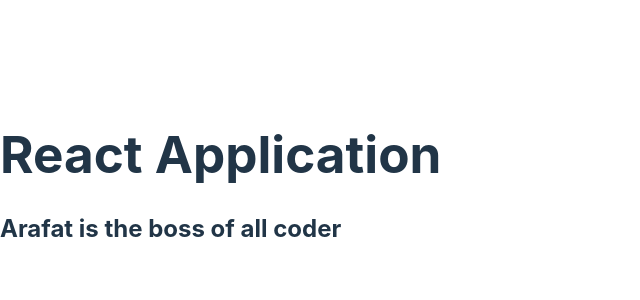
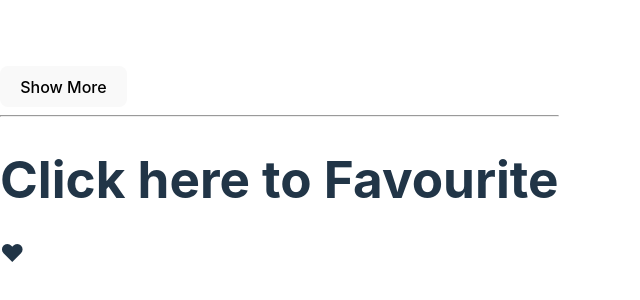
Before and after one commit to Arafat-alim/advanced-react, a React (Vite) app in the folder performance/: page / in a window 1280 px wide. Shown: the part 224-524 px from the top of the page, without its empty margins (0-640 px from the left). Built offline with nearby package versions, Linux system fonts and the light colour scheme.

Commit message:
Toggler component is created

```diff
--- a/performance/src/App.jsx
+++ b/performance/src/App.jsx
@@ -1,14 +1,14 @@
-import { withPointlessHOC } from "./HOC/withPointlessHOC";
-import { withExtraPropsAdded } from "./HOC/withExtraPropsAdded";
+import Movie from "./Components/Movie";
+import Favorite from "./Components/Favorite";
 
-const App = (props) => {
-  console.log(props);
+const App = () => {
   return (
     <div className="app">
-      <h1>React Application</h1>
-      <h2>{props.anotherProps}</h2>
+      <Movie />
+      <hr />
+      <Favorite />
     </div>
   );
 };
 
-export default withExtraPropsAdded(App);
+export default App;
--- /dev/null
+++ b/performance/src/Components/Favorite.jsx
@@ -0,0 +1,31 @@
+import React, { Component } from "react";
+
+class Favorite extends Component {
+  //! Creating a state
+  state = {
+    isFavourited: true,
+  };
+  //! Methods
+  toggleFav = () => {
+    this.setState((prevState) => {
+      return {
+        isFavourited: !prevState.isFavourited,
+      };
+    });
+  };
+  render() {
+    return (
+      <div>
+        <h1>Click here to Favourite</h1>
+        <h2>
+          <span onClick={this.toggleFav} style={{ cursor: "pointer" }}>
+            {console.log(this.state.isFavourited)}
+            {this.state.isFavourited ? "❤" : "😎"}
+          </span>
+        </h2>
+      </div>
+    );
+  }
+}
+
+export default Favorite;
--- /dev/null
+++ b/performance/src/Components/Movie.jsx
@@ -0,0 +1,32 @@
+import { Component } from "react";
+
+class Movie extends Component {
+  //! state
+  state = {
+    on: true,
+  };
+  //! method toggler
+  toggler = () => {
+    this.setState((prevState) => {
+      return {
+        on: !prevState.on,
+      };
+    });
+  };
+  render() {
+    return (
+      <div>
+        <button onClick={this.toggler}>Show More</button>
+
+        <nav style={{ display: this.state.on ? "none" : "block" }}>
+          <h3>Home</h3>
+          <h3>About</h3>
+          <h3>Contact</h3>
+          <h3>Work</h3>
+        </nav>
+      </div>
+    );
+  }
+}
+
+export default Movie;
```
